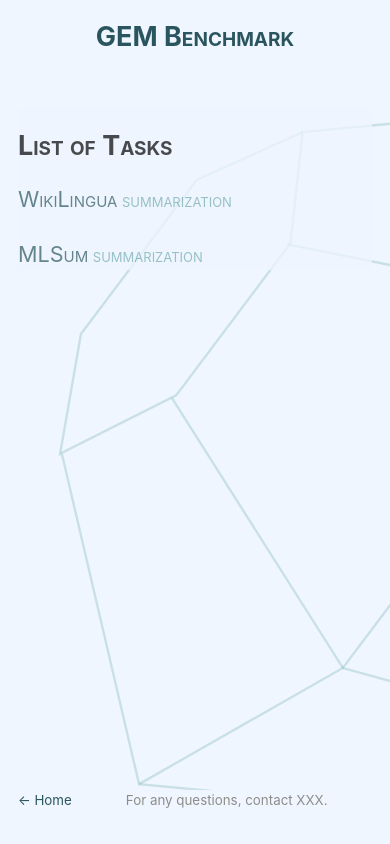
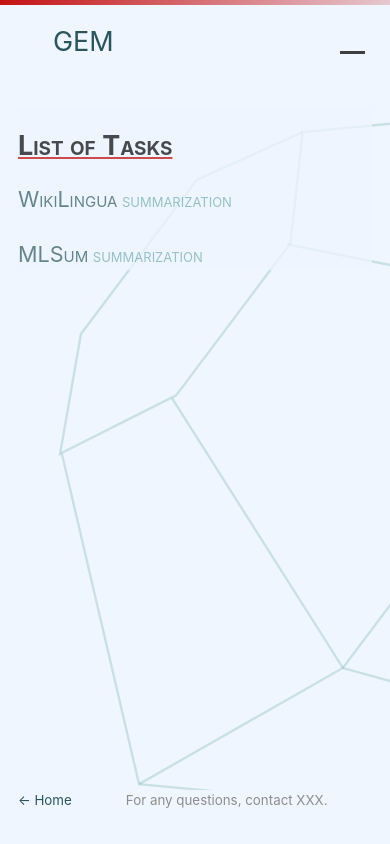
Before and after one commit to GEM-benchmark/GEM-benchmark.github.io, a Next.js app in the folder web/: page /tasks in a window 390 px wide. Built offline with nearby package versions, Linux system fonts and the light colour scheme.

Commit message:
Navbar done (except mobile)

```diff
--- a/web/components/layout.js
+++ b/web/components/layout.js
@@ -2,6 +2,7 @@
 import styles from "./layout.module.css";
 import utilStyles from "../styles/utils.module.css";
 import Link from "next/link";
+import Nav from './navbar'
 
 const name = "GEM Benchmark";
 export const siteTitle = "GEM";
@@ -25,21 +26,7 @@
         <meta name="twitter:card" content="summary_large_image" />
       </Head>
       <header className={styles.header}>
-        {home ? (
-          <>
-            <h1 className={utilStyles.headingLg + " " + utilStyles.accent}>
-              {name}
-            </h1>
-          </>
-        ) : (
-          <>
-            <h2 className={utilStyles.headingLg + " " + utilStyles.accent}>
-              <Link href="/">
-                <a className={utilStyles.colorInherit}>{name}</a>
-              </Link>
-            </h2>
-          </>
-        )}
+        <Nav></Nav>
       </header>
       <div className={styles.container}>
         <main>{children}</main>
--- /dev/null
+++ b/web/components/navbar.js
@@ -0,0 +1,31 @@
+import utilStyles from "../styles/utils.module.css";
+import styles from "./navbar.module.css";
+import Link from "next/link";
+
+export default function Nav() {
+  return (
+    <div className={styles.navwrapper}>
+      <div className={styles.gradbar}></div>
+      <nav className={styles.navbar}>
+        <span className={utilStyles.headingLg + " " + utilStyles.accent}>
+            <Link href="/">
+              <a>GEM Benchmark</a>
+            </Link>
+          </span>
+        <div className={styles.menutoggle} id="mobile-menu">
+          <span className={styles.bar}></span>
+          <span className={styles.bar}></span>
+          <span className={styles.bar}></span>
+        </div>
+        <ul className={styles.nav}>
+          <li className={styles.navitem}><a href="#">Tasks</a></li>
+          <li className={styles.navitem}><a href="#">How To</a></li>
+          <li className={styles.navitem}><a href="#">Results</a></li>
+          <li className={styles.navitem}><a href="#">Paper</a></li>
+          <li className={styles.navitem}><a href="#">Team</a></li>
+          <li className={styles.navitem}><a href="#">Workshop</a></li>
+        </ul>
+      </nav>
+    </div>
+  )
+}
--- /dev/null
+++ b/web/components/navbar.module.css
@@ -0,0 +1,176 @@
+.navwrapper {
+  width: 100%;
+  position: -webkit-sticky;
+  /* Safari */
+  position: sticky;
+  top: 0;
+  margin: 0;
+  padding: 0;
+  box-sizing: border-box;
+}
+
+.gradbar {
+  width: 100%;
+  height: 5px;
+  /* background: linear-gradient(-45deg, #EE7752, #E73C7E, #23A6D5, #23D5AB); */
+  background: linear-gradient(-45deg, #eff6ff, #c10001, #2a555e, #70abaf);
+  background-size: 400% 400%;
+  -webkit-animation: gradbar 15s ease infinite;
+  -moz-animation: gradbar 15s ease infinite;
+  animation: gradbar 15s ease infinite;
+}
+
+/* NAVIGATION */
+
+.navbar {
+  display: grid;
+  grid-template-columns: 1fr 3fr;
+  align-items: center;
+  height: 50px;
+  overflow: hidden;
+}
+
+.navbar span {
+  width: auto;
+  justify-self: start;
+  margin-left: 20px;
+  text-align: center;
+  line-height: 1.4;
+}
+
+.navbar ul {
+  list-style: none;
+  display: grid;
+  grid-template-columns: repeat(7, 1fr);
+  justify-self: end;
+}
+
+.navitem a {
+  color: #2a555e;
+  font-size: 0.9rem;
+  font-weight: 400;
+  text-decoration: none;
+  transition: color 0.2s ease-out;
+}
+
+.navitem a:hover {
+  color: #70abaf;
+}
+
+/* MOBILE MENU & ANIMATION */
+
+.menutoggle .bar {
+  width: 25px;
+  height: 3px;
+  background-color: #3f3f3f;
+  margin: 5px auto;
+  -webkit-transition: all 0.2s ease-in-out;
+  -o-transition: all 0.2s ease-in-out;
+  transition: all 0.2s ease-in-out;
+}
+
+.menutoggle {
+  justify-self: end;
+  margin-right: 25px;
+  display: none;
+}
+
+.menutoggle:hover {
+  cursor: pointer;
+}
+
+#mobile-menu.is-active .bar:nth-child(2) {
+  opacity: 0;
+}
+
+#mobile-menu.is-active .bar:nth-child(1) {
+  -webkit-transform: translateY(8px) rotate(45deg);
+  -ms-transform: translateY(8px) rotate(45deg);
+  -o-transform: translateY(8px) rotate(45deg);
+  transform: translateY(8px) rotate(45deg);
+}
+
+#mobile-menu.is-active .bar:nth-child(3) {
+  -webkit-transform: translateY(-8px) rotate(-45deg);
+  -ms-transform: translateY(-8px) rotate(-45deg);
+  -o-transform: translateY(-8px) rotate(-45deg);
+  transform: translateY(-8px) rotate(-45deg);
+}
+
+/* KEYFRAME ANIMATIONS */
+
+@-webkit-keyframes gradbar {
+  0% {
+    background-position: 0% 50%
+  }
+  50% {
+    background-position: 100% 50%
+  }
+  100% {
+    background-position: 0% 50%
+  }
+}
+
+@-moz-keyframes gradbar {
+  0% {
+    background-position: 0% 50%
+  }
+  50% {
+    background-position: 100% 50%
+  }
+  100% {
+    background-position: 0% 50%
+  }
+}
+
+@keyframes gradbar {
+  0% {
+    background-position: 0% 50%
+  }
+  50% {
+    background-position: 100% 50%
+  }
+  100% {
+    background-position: 0% 50%
+  }
+}
+
+/* Media Queries */
+
+/* Mobile Devices - Phones/Tablets */
+
+@media only screen and (max-width: 720px) {
+  .features {
+    flex-direction: column;
+    padding: 50px;
+  }
+  /* MOBILE NAVIGATION */
+  .navbar ul {
+    display: flex;
+    flex-direction: column;
+    position: fixed;
+    justify-content: flex-start;
+    top: 55px;
+    width: 100%;
+    height: calc(100vh - 55px);
+    transform: translate(-101%);
+    text-align: center;
+    overflow: hidden;
+  }
+  .navbar li {
+    padding: 15px;
+  }
+  .navbar li:first-child {
+    margin-top: 50px;
+  }
+  .navbar li a {
+    font-size: 1rem;
+  }
+  .menutoggle, .bar {
+    display: block;
+    cursor: pointer;
+  }
+  .mobile-nav {
+    transform: translate(0%)!important;
+  }
+}
--- a/web/pages/index.js
+++ b/web/pages/index.js
@@ -64,13 +64,13 @@
 
         <Link href="#">
           <a className={styles.card}>
-            <h3>Workshop</h3>
+            <h3>Team</h3>
           </a>
         </Link>
 
         <Link href="#">
           <a className={styles.card}>
-            <h3>Team</h3>
+            <h3>Workshop</h3>
           </a>
         </Link>
       </div>
--- a/web/pages/tasks/index.js
+++ b/web/pages/tasks/index.js
@@ -21,7 +21,7 @@
         <title>GEM Tasks</title>
       </Head>
       <section className={`${utilStyles.headingMd} ${utilStyles.padding1px}`}>
-        <h2 className={utilStyles.headingLg}>List of Tasks</h2>
+        <h2 className={utilStyles.headingLg + " " + utilStyles.accentUnderline}>List of Tasks</h2>
         <ul className={utilStyles.list}>
           {allTasksData.map(({ id, title, type }) => (
             <li className={utilStyles.listItem} key={id}>
@@ -36,6 +36,6 @@
           ))}
         </ul>
       </section>
-    </Layout>
+    </Layout >
   )
 }
--- a/web/styles/utils.module.css
+++ b/web/styles/utils.module.css
@@ -69,7 +69,17 @@
 }
 
 .accent {
-  color: #2a555e;
+  color: #700001;
+}
+
+.accentUnderline {
+  text-decoration: underline;
+  text-decoration-color: #c10001;
+}
+
+.accentBorder {
+  border-bottom: 1px solid #c10001;
+  padding-bottom: 3px
 }
 
 .lightaccent {
```
